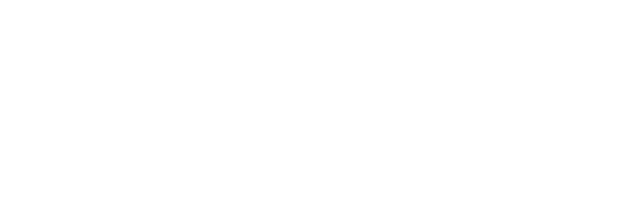
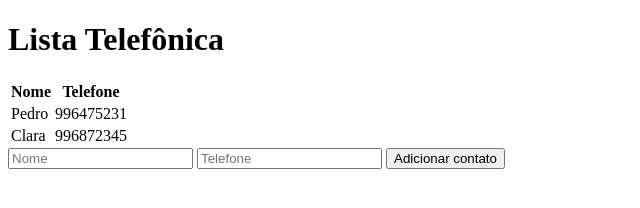
Before and after one commit to rmr93/angularjs-listatelefonica, a website: page index.html in a window 1280 px wide. Shown: the whole page, without its empty margins (0-640 px from the left). Drawn offline with nearby package versions, Linux system fonts and the light colour scheme.

Commit message:
ng-model, ng-repeat e ng-click

```diff
--- a/index.html
+++ b/index.html
@@ -2,12 +2,48 @@
 <html ng-app="listaTelefonica">
 <head>
     <title>Lista Telefônica</title>
+    <meta charset="utf-8">
     <script src="node_modules/angular/angular.js"></script>
     <script>
-        angular.module("listaTelefonica", []);
+        angular
+            .module("listaTelefonica", [])
+            .controller("listaTelefonicaCtrl", function ($scope) {
+                $scope.appName = "Lista Telefônica";
+                $scope.contacts = [
+                    {
+                        name: "Pedro",
+                        phone: "996475231"
+                    },
+                    {
+                        name: "Clara",
+                        phone: "996872345"
+                    }
+                ];
+                $scope.addContact = function (contact) {
+                    $scope.contacts.push(angular.copy(contact));
+                    delete $scope.contact;
+                };
+            })
     </script>
 </head>
-<body>
-
+<body ng-controller="listaTelefonicaCtrl">
+    <div class="app">
+        <h1>{{ appName }}</h1>
+        <table>
+            <thead>
+                <th>Nome</th>
+                <th>Telefone</th>
+            </thead>
+            <tbody>
+                <tr ng-repeat="contact in contacts">
+                    <td>{{ contact.name }}</td>
+                    <td>{{ contact.phone }}</td>
+                </tr>
+            </tbody>
+        </table>
+        <input type="text" ng-model="contact.name" autocomplete="off" placeholder="Nome" tabindex="0" />
+        <input type="tel" ng-model="contact.phone" autocomplete="off" placeholder="Telefone" />
+        <button ng-click="addContact(contact)">Adicionar contato</button>
+    </div>
 </body>
 </html>
```
